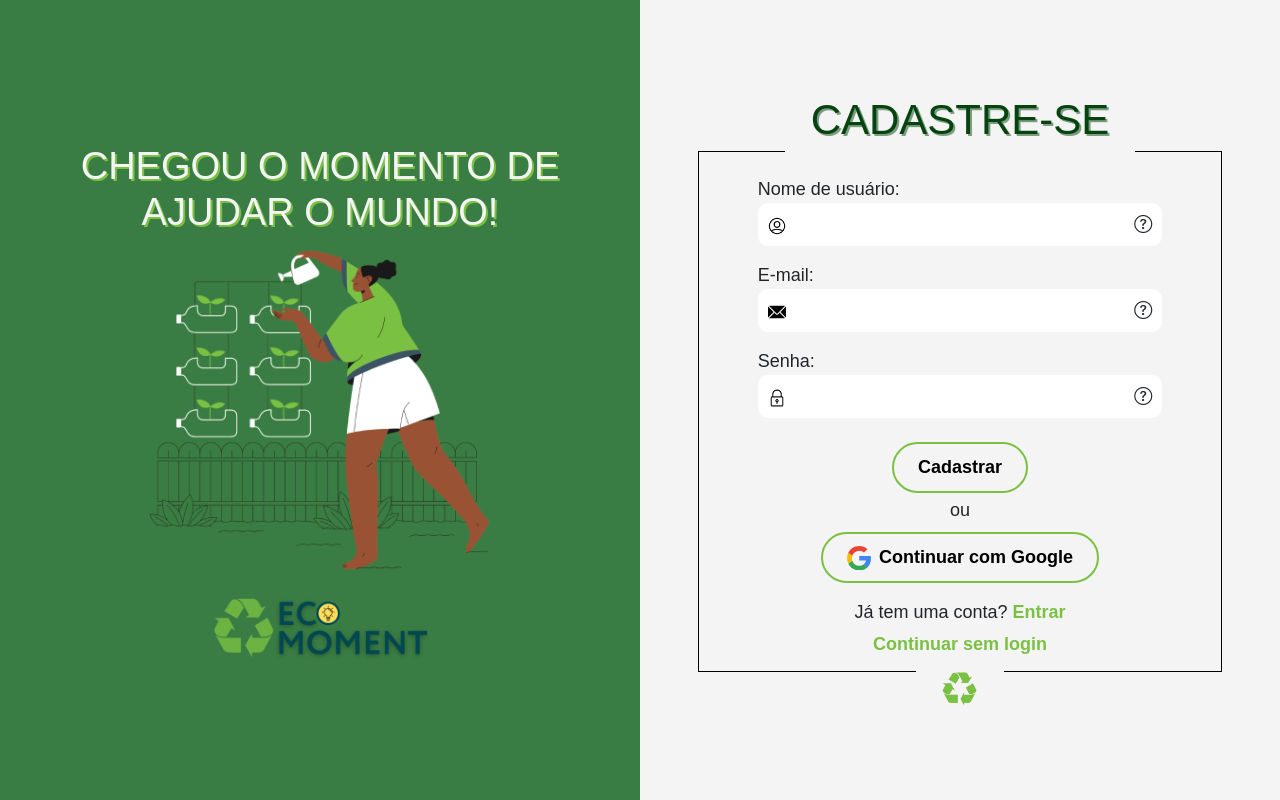
After one commit to BeatrizAcardia/Novo_EcoMoment, a PHP site: page /signup.php in a window 1280 px wide. The commit adds this page. Run offline with PHP 8.4, Linux system fonts and the light colour scheme; some web fonts are replaced.

Commit message:
remake do formulário de cadastro completo e integrado; falta a aprimoração das verificações

```diff
--- a/navbar/navbar.php
+++ b/navbar/navbar.php
@@ -44,7 +44,7 @@ else{
                         </a>
                     </li>
                     <li class="nav-item" id="li-cadastro">
-                        <a class="nav-item navbar-link padding-navbar" href="cadastroPage.php">
+                        <a class="nav-item navbar-link padding-navbar" href="signup.php">
                             <button type="button" class="cta" onclick="cliquei()">
                                 <span class="cadastro">Cadastro</span>
                                 <path
--- /dev/null
+++ b/signup.php
@@ -0,0 +1,145 @@
+<?php
+if(isset($_COOKIE['user']) and isset($_COOKIE['senha'])){
+    header('location: perfil.php?type=conta&user='.$_COOKIE['user']);
+}
+else{
+    require_once 'database/config.php';
+    if($_SERVER['REQUEST_METHOD'] == 'GET'){
+        $invalid_msg = "";
+        $username = "";
+        $email = "";
+        $password = "";
+    }
+
+    if($_SERVER["REQUEST_METHOD"] == "POST"){
+        $username = $_POST['username'];
+        $email = $_POST['email'];
+        $password = $_POST['password'];
+        if (trim($username) != "" && trim($email) != "" && trim($password) != "") {
+            $hashed_password = password_hash($password, PASSWORD_DEFAULT);
+            $verifica1 = $conn->query("SELECT * FROM cl202247.EcoMomentBD_UsuarioWeb where NomeWeb = '$username'");
+            $verifica2 = $conn->query("SELECT * FROM cl202247.EcoMomentBD_UsuarioWeb where EmailWeb = '$email'");
+            if(mysqli_num_rows($verifica1) == 1){
+                $invalid_msg = "Nome de usuário já existente!";
+            }else if (mysqli_num_rows($verifica2)>= 1){
+                $invalid_msg = "Email já cadastrado!";
+            }else{
+                $sql = 'INSERT INTO cl202247.EcoMomentBD_UsuarioWeb (nomeWeb, emailWeb, senhaWeb) values (?, ?, ?)';
+
+                $stmt = $conn->prepare($sql);
+                $stmt->bind_param('sss', $username, $email, $password);  // Bind the parameters to the parameter markers
+
+                if($stmt->execute()){
+                    setcookie('user', $username, time()+604800, '/');
+                    setcookie('senha', $password, time()+604800, '/');
+                    header('Location: sucesso.php?id=cadastro');
+                }else{
+                    echo '<script>alert("ERRO")</script>';
+                }
+                $stmt->close();
+            }
+        }
+        else {
+            $invalid_msg = 'Preencha todos os campos corretamente!';
+        }
+    }
+
+    $conn->close();
+}
+?>
+<!DOCTYPE html>
+<html lang="pt-br">
+<head>
+    <meta charset="UTF-8">
+    <meta name="viewport" content="width=device-width, initial-scale=1.0">
+    <title>Cadastre-se</title>
+    <link href="https://cdn.jsdelivr.net/npm/bootstrap@5.3.2/dist/css/bootstrap.min.css" rel="stylesheet" integrity="sha384-T3c6CoIi6uLrA9TneNEoa7RxnatzjcDSCmG1MXxSR1GAsXEV/Dwwykc2MPK8M2HN" crossorigin="anonymous">
+    <link rel="stylesheet" href="https://cdn.jsdelivr.net/npm/bootstrap-icons@1.10.5/font/bootstrap-icons.css">
+    <link rel="stylesheet" href="styles/style-padrao.css">
+    <link rel="stylesheet" href="styles/style-login.css">
+    <link rel="stylesheet" href="styles/style-cadastro.css">
+    <link rel="shortcut icon" href="midias/favicon.png" type="image/x-icon">
+</head>
+<body>
+    <div class="container-fluid">
+        <div class="row center">
+
+            <div class="d-none d-md-flex col-6 center div-img">
+                <h1 id="titulo-img">CHEGOU O MOMENTO DE AJUDAR O MUNDO!</h1>
+                <img src="imagens/imgCadastro.png" alt="" id="img-login">
+                <img src="imagens/EcoMomenticon.ico" alt="Logo EcoMoment" id="logo">
+            </div>
+
+            <div class="col-12 col-md-6 center div-form">
+                <div class="row ext-borda">
+                    <div class="col-2 bb"></div>
+                    <div class="col-8 center"><h1 id="titulo-form">CADASTRE-SE</h1></div>
+                    <div class="col-2 bb"></div>
+                </div>
+                <div id="borda" class="center">
+                    <form action="" method="post" class="center mt-3">
+                        <div class="just-label"><label for="username">Nome de usuário:</label></div>
+                        <div class="input-box">
+                            <label for="username">
+                            <img src="imagens/usuario.png" alt="" class="img-label">
+                            </label>
+                            <input type="text" name="username" id="username" required>
+                            <span data-bs-toggle="tooltip" data-bs-placement="right" title="Insira o nome que aparecerá em suas postagens e em seu perfil"><i class="bi bi-question-circle"></i></span>
+                        </div>
+                        <div class="just-label"><label class="mt-3" for="email">E-mail:</label></div>
+                        <div class="input-box">
+                            <label for="email">
+                            <img src="imagens/email.png" alt="" class="img-label">
+                            </label>
+                            <input type="email" name="email" id="email" required>
+                            <span data-bs-toggle="tooltip" data-bs-placement="right" title="Insira seu e-mail"><i class="bi bi-question-circle"></i></span>
+                        </div>
+                        <div class="just-label"><label class="mt-3" for="password">Senha:</label></div>
+                        <div class="input-box">
+                            <label for="password">
+                            <img src="imagens/padlock.png" alt="" class="img-label">
+                            </label>
+                            <input type="password" name="password" id="password" required>
+                            <span data-bs-toggle="tooltip" data-bs-placement="right" title="Crie uma senha com no mínimo 6 caracteres"><i class="bi bi-question-circle"></i></span>
+                        </div>
+                        <span id="invalid_msg" style="color: red; font-size: 14px;"><?=$invalid_msg;?></span>
+                        <button type="submit" class="button mt-4 mb-1">
+                            Cadastrar
+                        </button>
+                    </form>
+                    <p class="mb-2 center">ou</p>
+                    <button class="button mb-3" id="google" type="button">
+                        <svg xmlns="http://www.w3.org/2000/svg" preserveAspectRatio="xMidYMid" viewBox="0 0 256 262">
+                            <path fill="#4285F4" d="M255.878 133.451c0-10.734-.871-18.567-2.756-26.69H130.55v48.448h71.947c-1.45 12.04-9.283 30.172-26.69 42.356l-.244 1.622 38.755 30.023 2.685.268c24.659-22.774 38.875-56.282 38.875-96.027"></path>
+                            <path fill="#34A853" d="M130.55 261.1c35.248 0 64.839-11.605 86.453-31.622l-41.196-31.913c-11.024 7.688-25.82 13.055-45.257 13.055-34.523 0-63.824-22.773-74.269-54.25l-1.531.13-40.298 31.187-.527 1.465C35.393 231.798 79.49 261.1 130.55 261.1"></path>
+                            <path fill="#FBBC05" d="M56.281 156.37c-2.756-8.123-4.351-16.827-4.351-25.82 0-8.994 1.595-17.697 4.206-25.82l-.073-1.73L15.26 71.312l-1.335.635C5.077 89.644 0 109.517 0 130.55s5.077 40.905 13.925 58.602l42.356-32.782"></path>
+                            <path fill="#EB4335" d="M130.55 50.479c24.514 0 41.05 10.589 50.479 19.438l36.844-35.974C195.245 12.91 165.798 0 130.55 0 79.49 0 35.393 29.301 13.925 71.947l42.211 32.783c10.59-31.477 39.891-54.251 74.414-54.251"></path>
+                        </svg>
+                        Continuar com Google
+                    </button>
+                    <p>Já tem uma conta? <a href="login.php" id="link-cadastrar">Entrar</a></p>
+                    <p><a href="index.php" id="link-sem-login">Continuar sem login</a></p>
+                </div>
+                <div class="row ext-borda">
+                    <div class="col-5 bt"></div>
+                    <div class="col-2 center"><img src="imagens/reciclagem-icone.png" id="img-rdp" class="pb-2" alt=""></div>
+                    <div class="col-5 bt"></div>
+                </div>
+            </div>
+        </div>
+    </div>
+
+
+
+
+    <script src="https://cdn.jsdelivr.net/npm/bootstrap@5.3.2/dist/js/bootstrap.bundle.min.js" integrity="sha384-C6RzsynM9kWDrMNeT87bh95OGNyZPhcTNXj1NW7RuBCsyN/o0jlpcV8Qyq46cDfL" crossorigin="anonymous"></script>
+    <script src="https://code.jquery.com/jquery-3.3.1.slim.min.js" integrity="sha384-q8i/X+965DzO0rT7abK41JStQIAqVgRVzpbzo5smXKp4YfRvH+8abtTE1Pi6jizo" crossorigin="anonymous"></script>
+    <script src="https://cdnjs.cloudflare.com/ajax/libs/popper.js/1.14.3/umd/popper.min.js" integrity="sha384-ZMP7rVo3mIykV+2+9J3UJ46jBk0WLaUAdn689aCwoqbBJiSnjAK/l8WvCWPIPm49" crossorigin="anonymous"></script>
+    <script src="https://stackpath.bootstrapcdn.com/bootstrap/4.1.3/js/bootstrap.min.js" integrity="sha384-ChfqqxuZUCnJSK3+MXmPNIyE6ZbWh2IMqE241rYiqJxyMiZ6OW/JmZQ5stwEULTy" crossorigin="anonymous"></script>
+    <!-- Utilizado para habilitar as tooltips-->
+    <script>
+        const tooltipTriggerList = document.querySelectorAll('[data-bs-toggle="tooltip"]')
+        const tooltipList = [...tooltipTriggerList].map(tooltipTriggerEl => new bootstrap.Tooltip(tooltipTriggerEl))
+    </script>
+</body>
+</html>
--- /dev/null
+++ b/styles/style-cadastro.css
@@ -0,0 +1,75 @@
+#titulo-img{
+    font-size: 38px;
+}
+#img-login{
+    width: 62%;
+}
+#titulo-form{
+    font-size: 42px;
+}
+#logo{
+    width: 35%;
+}
+p{
+    margin-bottom: 5px;
+}
+
+@media screen and (max-width: 1200px){
+    #titulo-form{
+        font-size: 38px;
+    }
+}
+@media screen and (max-width: 1030px){
+    #titulo-form{
+        font-size: 32px;
+    }
+    #titulo-img{
+        font-size: 36px;
+    }
+    body{
+        font-size: 16px;
+    }
+    .button{
+        font-size: 16px;
+    }
+}
+@media screen and (max-width: 900px){
+    #titulo-form{
+        font-size: 28px;
+    }
+}
+@media screen and (max-width: 800px){
+    #titulo-form{
+        font-size: 26px;
+    }
+}
+@media screen and (max-width: 767px){
+    #titulo-form{
+        font-size: 42px;
+    }
+}
+@media screen and (max-width: 562px){
+    #titulo-form{
+        font-size: 34px;
+    }
+}
+@media screen and (max-width: 440px){
+    #titulo-form{
+        font-size: 30px;
+    }
+}
+@media screen and (max-width: 380px){
+    #titulo-form{
+        font-size: 28px;
+    }
+}
+@media screen and (max-width: 360px){
+    #titulo-form{
+        font-size: 26px;
+    }
+}
+@media screen and (max-height: 512px){
+    .div-form{
+        padding: 15px 0px;
+    }
+}
```
Also changed, not shown: login.php (+5 -4 lines), imagens/imgCadastro.png, imagens/usuario.png (renamed from imagens/do-utilizador.png).
